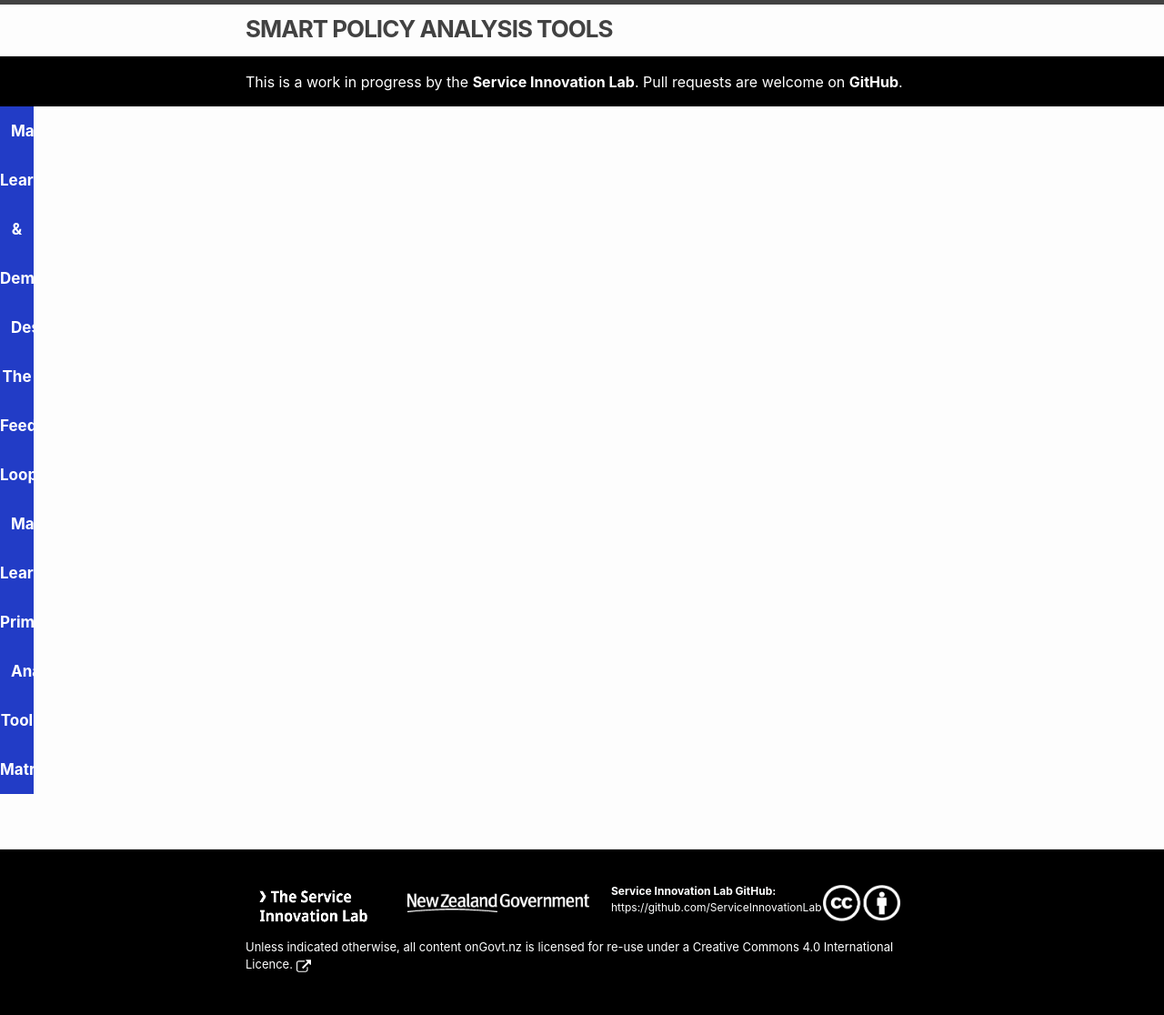
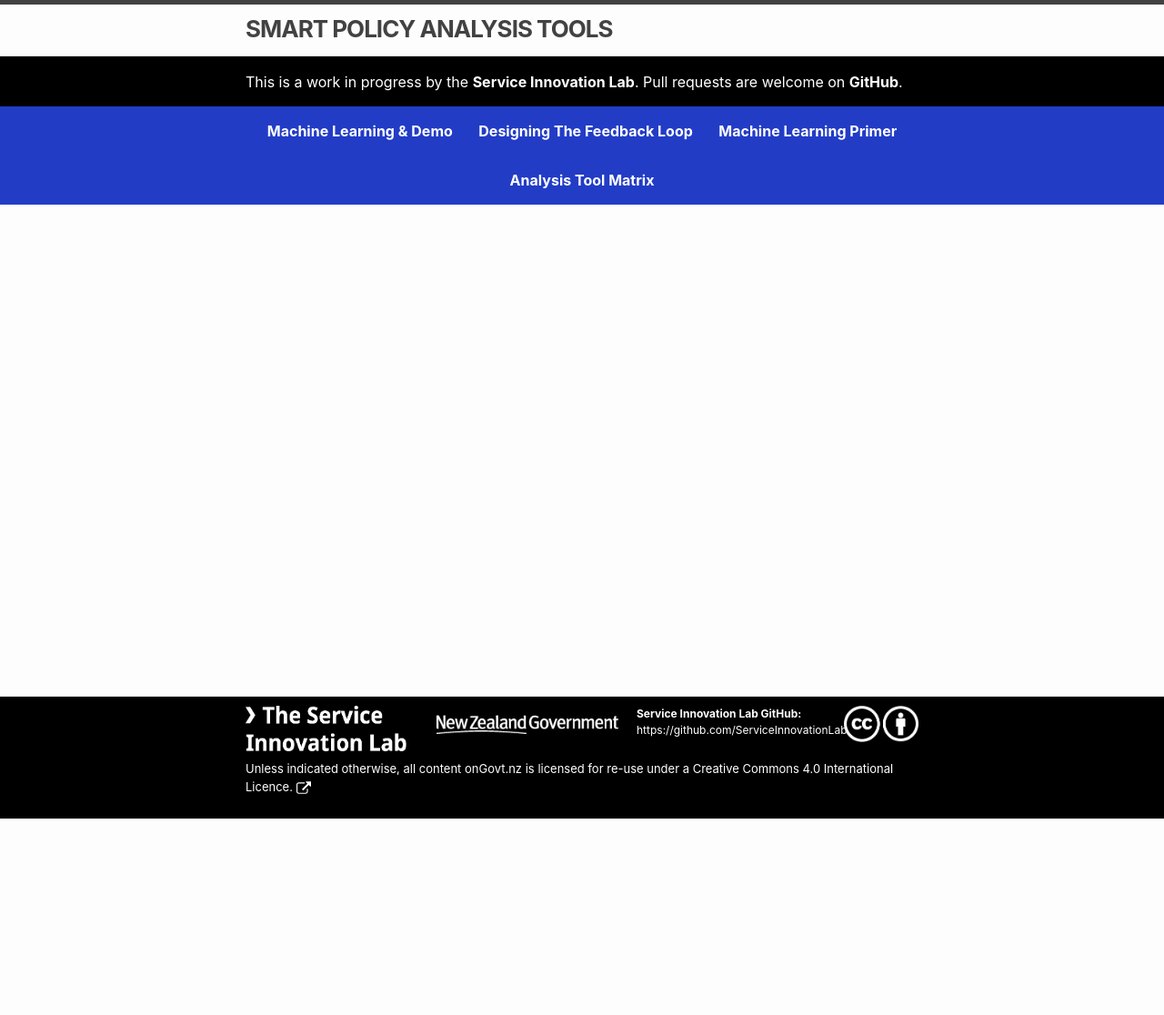
Before and after one commit to ServiceInnovationLab/bagel-box, a Jekyll site: the page built from index.md, in a window 1280 px wide. Shown: the whole page at 91% size. Built offline with Jekyll 4.4.1, drawn with Linux system fonts in a browser that asks for light colours; after the commit the page ends 900 px from its top, so only the background shows below that.

Commit message:
Style changes & added new SIL logo.

```diff
--- a/_includes/footer.html
+++ b/_includes/footer.html
@@ -1,7 +1,7 @@
 <footer class="site-footer">
   <div class="footer-col-wrapper">
     <div class="footer-logos">
-      <img class="SIL-logo" src="{{ site.baseurl }}/assets/img/SIL-Logo-Animation_white.gif" alt="Service Innovation Lab logo">
+      <img class="sil-logo" src="{{ site.baseurl }}/assets/img/SIL-Logo-Animation_white.gif" alt="Service Innovation Lab logo">
       <img class="govt-logo" src="{{ site.baseurl }}/assets/img/AoG_logo_footer.png" alt="NZ Government logo">
       <div class="username-github">{%- if site.github_username -%}<strong>{{ site.github_username| escape }}: </strong><a href="https://github.com/ServiceInnovationLab">https://github.com/ServiceInnovationLab</a>{%- endif -%}</div>
       <img class="cc-logo" src="{{ site.baseurl }}/assets/img/cc_icons.png" alt="Creative Commons 4.0 International Licence" width="85" height="40">
--- a/_includes/header.html
+++ b/_includes/header.html
@@ -17,7 +17,6 @@
       </svg>
     </span>
   </label>
-
   <div class="trigger">
     {% for page in site.pages %}
       {% if page.in_nav %}
--- a/_sass/footer.scss
+++ b/_sass/footer.scss
@@ -35,31 +35,21 @@
   }
 }
 
-.SIL-logo {
-  height: 68px;
-  width: 163px;
+.footer-logos {
+  display: flex;
+  width: 200px;
+}
+
+.sil-logo {
   padding: 0 10px 0 0;
+
+  flex-shrink: 1;
 }
 
 .govt-logo {
   height: 21px;
   width: 200px;
-  padding: 0 20px 10px 0;
-}
-
-.cc-logo {
-  width: 85px;
-  height: 40px;
-  padding: 0 0 10px 0;
-}
-
-.licence {
-  color: $color-lightest;
-  font-size: 13px;
-
-  a {
-    color: $color-lightest;
-  }
+  padding: 10px 20px 10px 0;
 }
 
 .username-github {
@@ -72,3 +62,17 @@
     color: $color-lightest;
   }
 }
+
+.cc-logo {
+  padding: 0 0 10px 0;
+}
+
+.licence {
+  color: $color-lightest;
+  font-size: 13px;
+  padding: 10px 0 0 0;
+
+  a {
+    color: $color-lightest;
+  }
+}
--- a/_sass/minima/_layout.scss
+++ b/_sass/minima/_layout.scss
@@ -34,9 +34,7 @@
   text-align: center;
   line-height: $base-line-height * $base-font-size * 2.25;
   background-color: $color-bright;
-  width: 100%;
   overflow: auto;
-  width: 37px;
 
   .nav-trigger {
     display: none;
@@ -48,28 +46,36 @@
   }
 
   .trigger {
+    max-width: calc(#{$content-width} - (#{$spacing-unit} * 2));
+    margin-right: auto;
+    margin-left: auto;
+    padding-right: $spacing-unit;
+    padding-left: $spacing-unit;
+    @extend %clearfix;
+
+    @include media-query($on-laptop) {
+      max-width: -webkit-calc(#{$content-width} - (#{$spacing-unit}));
+      max-width:         calc(#{$content-width} - (#{$spacing-unit}));
+      padding-right: $spacing-unit / 2;
+      padding-left: $spacing-unit / 2;
+    }
+
     a {
       padding: 12px;
       color: white;
       text-decoration: none;
-      font-size: 17px;
-      font-weight: bold;;
+      font-weight: bold;
       text-align: center;
     }
 
     a:hover {
-      background-color: #DEDEDE;
+      background-color: $color-gray;
       color: $color-bright;
     }
 
     .page-link {
       color: #FFF;
       line-height: $base-line-height;
-
-      // // Gaps between nav items, but not on the last one
-      // &:not(:last-child) {
-      //   margin-right: 20px;
-      // }
     }
   }
 
@@ -119,11 +125,6 @@
       display: block;
       padding: 5px 10px;
       background-color: $color-bright;
-      margin-left: 20px;
-
-      &:not(:last-child) {
-        margin-right: 0;
-      }
     }
   }
 }
@@ -135,7 +136,7 @@
  */
 .site-footer {
   border-top: 1px solid $grey-color-light;
-  padding: $spacing-unit 0;
+  padding: 10px 0;
   background: black;
 }
 
--- a/assets/css/main.scss
+++ b/assets/css/main.scss
@@ -21,6 +21,7 @@
 $color-bright-hover: #00a7ce;
 $color-medium-hover: #bbbbbb; //#00547A
 
+$color-gray: #DEDEDE;
 $color-gray-lightest: #f1f1f1; // Adding bc used in our $border-light in this file.
 $color-gray-hover: #fafafa; // Button hover
 $color-gray-divider: #bbbbbb;
```
Also changed, not shown: assets/img/SIL-Logo-Animation_white.gif.
